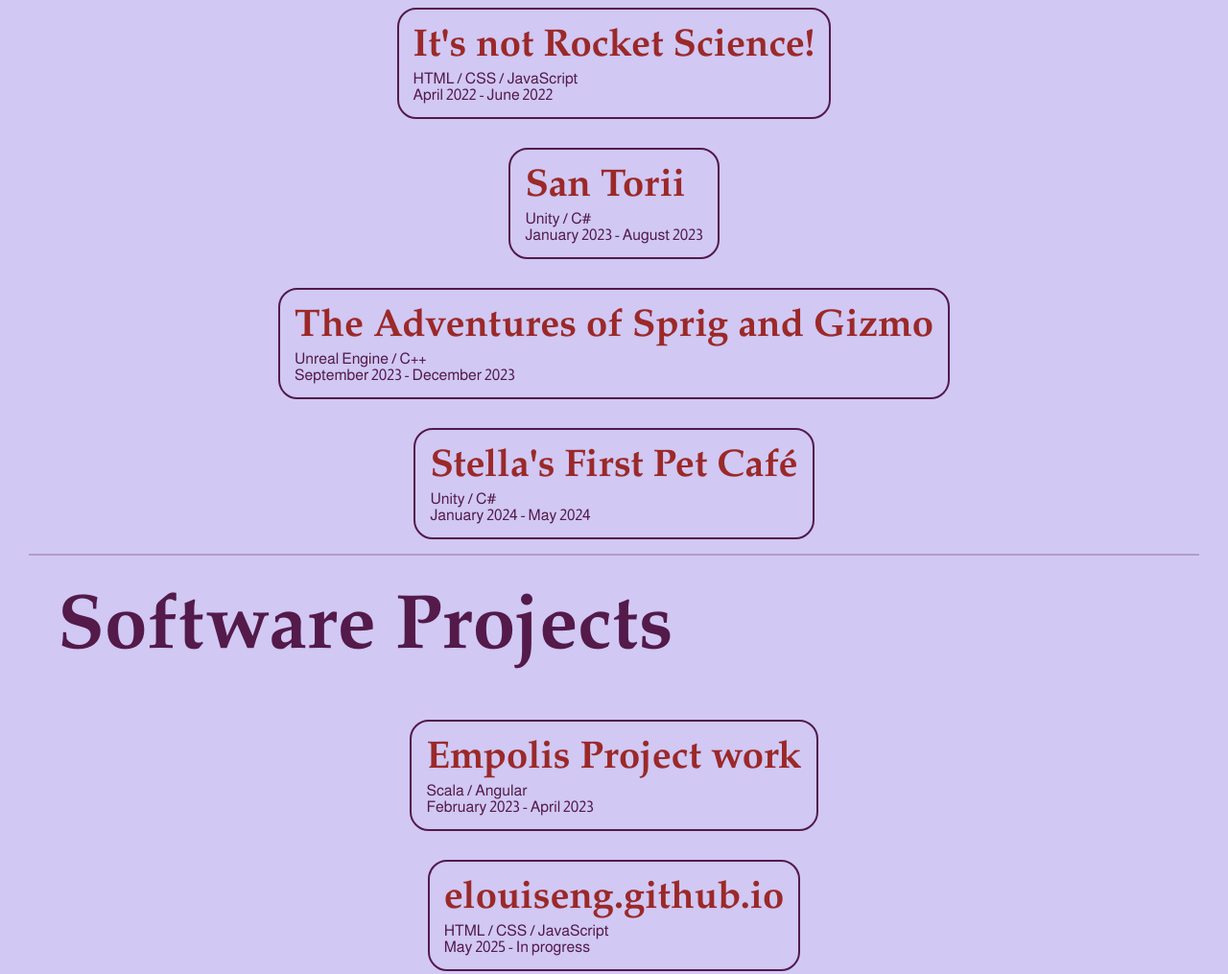
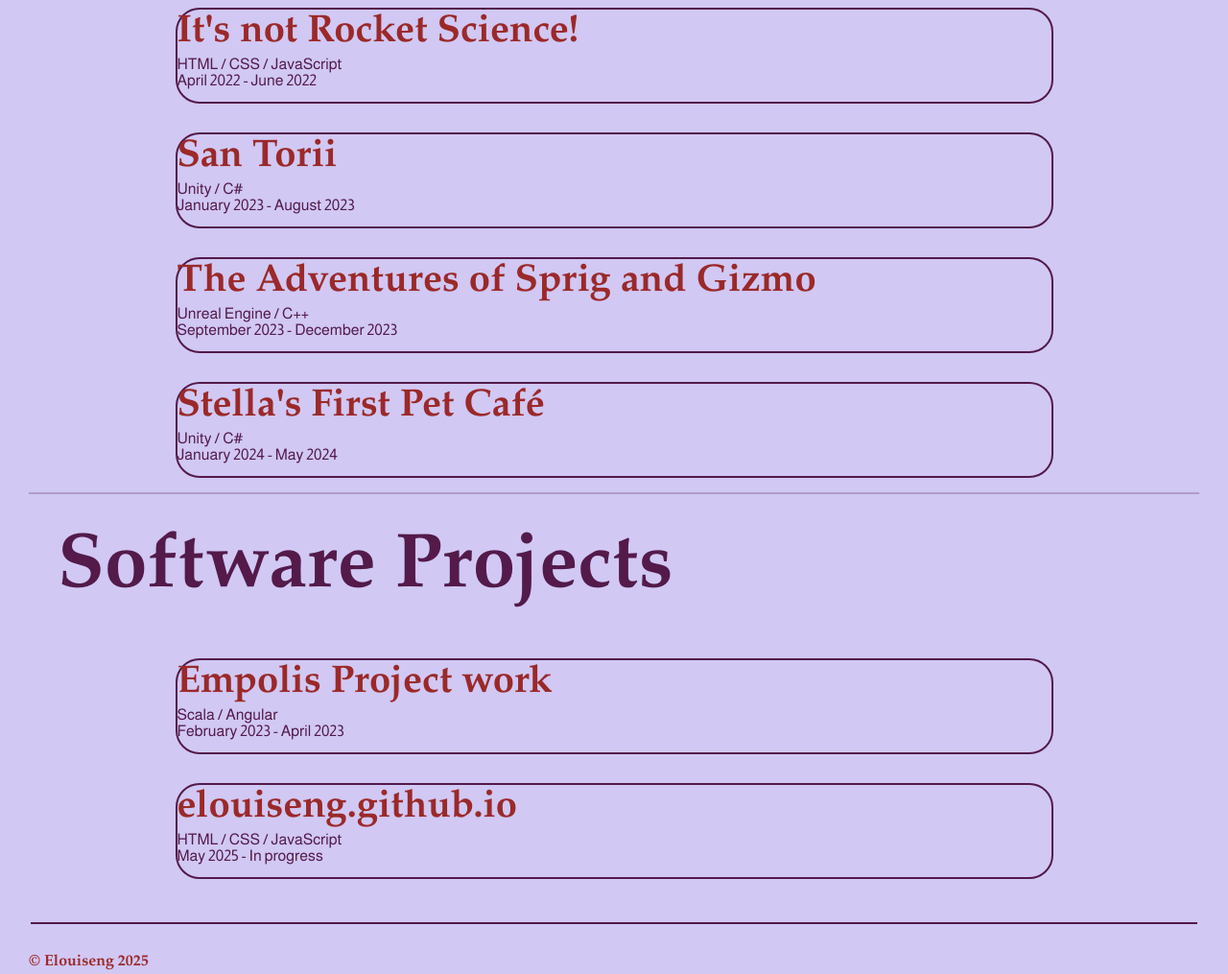
Before and after one commit to Elouiseng/elouiseng.github.io, a plain HTML site: page pages/projects.html in a window 1280 px wide. Shown: the part 360-1375 px from the top of the page at 96% size. Drawn offline with Linux system fonts and the light colour scheme.

Commit message:
Created all project .html; and put links around the project divs (￣～￣)

```diff
--- a/css/styles.css
+++ b/css/styles.css
@@ -220,12 +220,38 @@ header {
 }
 
 .mprojects h3{
+	color: #9B2929;
 	font-size: 2.5rem;
 }
 
 .mprojects p {
 	color: #531A4A;
 	font-family: 'Almarai';
+}
+
+.mprojects a {
+	margin: 15px auto;
+	height: 100px;
+	width: 75%;
+	box-sizing: border-box;
+	border: 2px solid #531A4A;
+	border-radius: 25px;
+	text-decoration: none;
+}
+
+.mprojects a:hover {
+	margin: 15px auto;
+	box-sizing: border-box;
+	border: 2px solid #531A4A;
+	border-radius: 10px;
+	text-decoration: none;
+}
+
+.mprojects a div {
+	width: 100%;
+	height: 100%;
+	position: relative;
+	overflow: hidden;
 }
 
 .projects-game-software-hr {
@@ -236,43 +262,32 @@ header {
 	opacity: 25%;
 }
 
-.project-div {
-	margin: 15px auto;
-	padding: 15px;
-	box-sizing: border-box;
-	border: 2px solid #531A4A;
-	border-radius: 20px;
-}
-
 
 /*---It's not Rocket Science!---------------*/
-#div-rocket {
-
-}
 
 
 /*---San Torii---------------*/
-#div-torii {
+.div-torii {
 
 }
 
 /*---The Adventures of Sprig and Gizmo---------------*/
-#div-adventures {
+.div-adventures {
 
 }
 
 /*---Stella's First Pet Café---------------*/
-#div-fmp {
+.div-fmp {
 
 }
 
 /*---Empolis Projektarbeit---------------*/
-#div-empolis {
+.div-empolis {
 
 }
 
 /*---Portfolio---------------*/
-#div-portfolio {
+.div-portfolio {
 
 }
 
--- a/pages/projects.html
+++ b/pages/projects.html
@@ -19,45 +19,57 @@
 		<main class="mprojects">
 			<h1>Game Projects</h1>
 
-			<div class="project-div" id="div-rocket">
+            <a href="./rocket_science.html">
+                <div class="div-rocket">
                     <h3>It's not Rocket Science!</h3>
                     <p>HTML / CSS / JavaScript</p>
                     <p>April 2022 - June 2022</p>
                 </div>
+            </a>
 
-            <div class="project-div" id="div-torii">
+            <a href="./san_torii.html">
+                <div class="div-torii">
                     <h3>San Torii</h3>
                     <p>Unity / C#</p>
                     <p>January 2023 - August 2023</p>
                 </div>
+            </a>
 
+            <a href="./sprig_and_gizmo.html">
                 <div class="project-div" id="div-adventures">
                     <h3>The Adventures of Sprig and Gizmo</h3>
                     <p>Unreal Engine / C++</p>
                     <p>September 2023 - December 2023</p>
                 </div>
+            </a>
 
+            <a href="./fmp.html">
                 <div class="project-div" id="div-fmp">
                     <h3>Stella's First Pet Café</h3>
                     <p>Unity / C#</p>
                     <p>January 2024 - May 2024</p>
                 </div>
+            </a>
 
 			<hr class="projects-game-software-hr">
 
             <h1>Software Projects</h1>
 
+            <a href="./empolis_project.html">
                 <div class="project-div" id="div-empolis">
                     <h3>Empolis Project work</h3>
                     <p>Scala / Angular</p>
                     <p>February 2023 - April 2023</p>
                 </div>
+            </a>
 
+            <a href="./portfolio.html">
                 <div class="project-div" id="div-portfolio">
                     <h3>elouiseng.github.io</h3>
                     <p>HTML / CSS / JavaScript</p>
                     <p>May 2025 - In progress</p>
                 </div>
+            </a>
 
 		</main>
 
```
Also changed, not shown: pages/empolis_project.html (added, +25 -0 lines), pages/fmp.html (added, +25 -0 lines), pages/portfolio.html (added, +25 -0 lines), pages/rocket_science.html (added, +25 -0 lines), pages/san_torii.html (added, +25 -0 lines), pages/sprig_and_gizmo.html (added, +25 -0 lines), pages/admin.html (renamed from pages/admin_page.html). Lines whose indentation alone changed are shown as unchanged.
